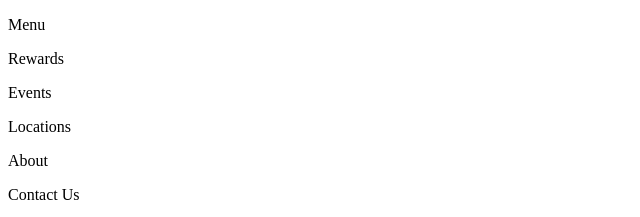
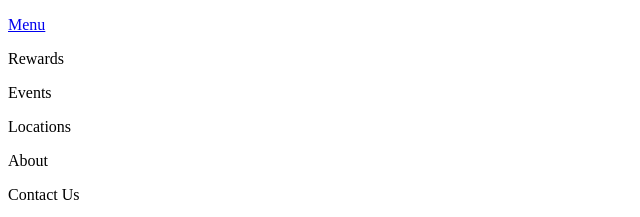
Before and after one commit to epaetz/sundays, a plain HTML site: page index.html in a window 1280 px wide. Shown: the top 217 px of the page, 0-640 px from the left. Drawn offline with Linux system fonts and the light colour scheme.

Commit message:
test adding link

```diff
--- a/index.html
+++ b/index.html
@@ -9,7 +9,7 @@
   <main>
     <body>
       <section>
-        <p>Menu</p>
+        <p><a href="menu.html">Menu</a></p>
         <p>Rewards</p>
         <p>Events</p>
         <p>Locations</p>
```
